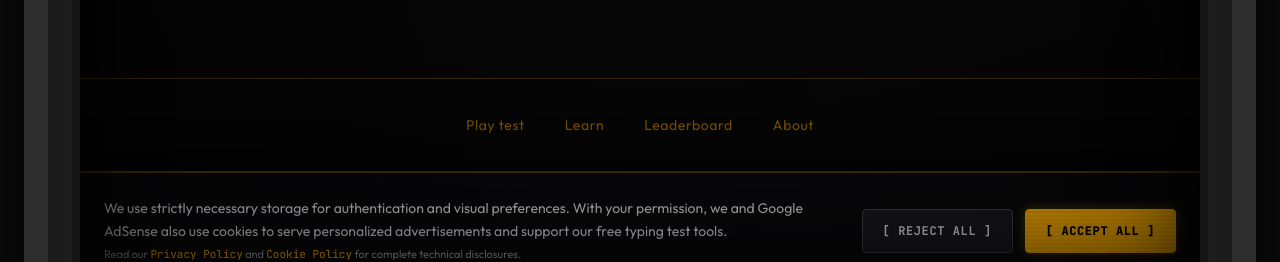
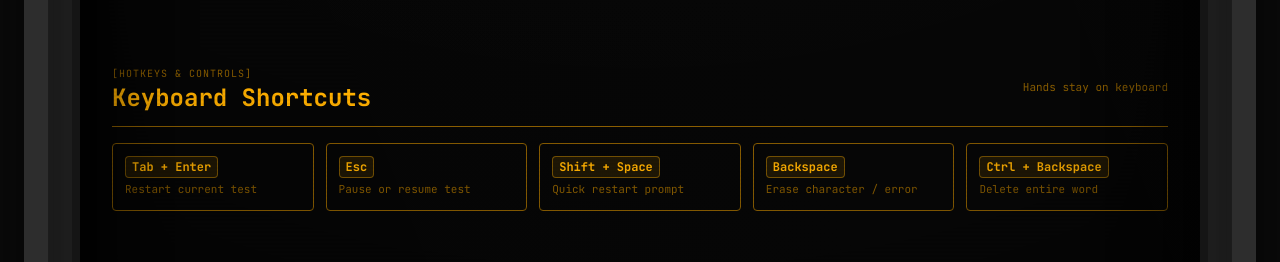
Before and after one commit to RAZAAli901/Typing-Test, a Next.js app: page / in a window 1280 px wide. Shown: the part 2495-2757 px from the top of the page. Built offline with nearby package versions, Linux system fonts and the light colour scheme; no server answers.

Commit message:
feat(home): add keyboard shortcut legend

```diff
--- a/src/app/page.tsx
+++ b/src/app/page.tsx
@@ -239,6 +239,54 @@ export default function Home() {
           </Link>
         </div>
       </section>
+
+      {/* Keyboard Shortcut Legend */}
+      <section className="w-full max-w-6xl space-y-4 font-mono text-xs md:text-sm">
+        <div className="border-b border-crt-border/60 pb-3 flex items-center justify-between">
+          <div>
+            <span className="text-[10px] tracking-widest text-crt-dim uppercase">[HOTKEYS &amp; CONTROLS]</span>
+            <h2 className="text-xl md:text-2xl font-bold text-crt-primary">Keyboard Shortcuts</h2>
+          </div>
+          <span className="text-[11px] text-crt-dim">Hands stay on keyboard</span>
+        </div>
+
+        <div className="grid grid-cols-2 sm:grid-cols-3 lg:grid-cols-5 gap-3">
+          <div className="p-3 border border-crt-border/70 rounded bg-crt-black/40 space-y-1">
+            <kbd className="inline-block px-1.5 py-0.5 border border-crt-primary/40 rounded bg-crt-primary/10 text-crt-primary font-bold text-xs">
+              Tab + Enter
+            </kbd>
+            <p className="text-[11px] text-crt-dim">Restart current test</p>
+          </div>
+
+          <div className="p-3 border border-crt-border/70 rounded bg-crt-black/40 space-y-1">
+            <kbd className="inline-block px-1.5 py-0.5 border border-crt-primary/40 rounded bg-crt-primary/10 text-crt-primary font-bold text-xs">
+              Esc
+            </kbd>
+            <p className="text-[11px] text-crt-dim">Pause or resume test</p>
+          </div>
+
+          <div className="p-3 border border-crt-border/70 rounded bg-crt-black/40 space-y-1">
+            <kbd className="inline-block px-1.5 py-0.5 border border-crt-primary/40 rounded bg-crt-primary/10 text-crt-primary font-bold text-xs">
+              Shift + Space
+            </kbd>
+            <p className="text-[11px] text-crt-dim">Quick restart prompt</p>
+          </div>
+
+          <div className="p-3 border border-crt-border/70 rounded bg-crt-black/40 space-y-1">
+            <kbd className="inline-block px-1.5 py-0.5 border border-crt-primary/40 rounded bg-crt-primary/10 text-crt-primary font-bold text-xs">
+              Backspace
+            </kbd>
+            <p className="text-[11px] text-crt-dim">Erase character / error</p>
+          </div>
+
+          <div className="p-3 border border-crt-border/70 rounded bg-crt-black/40 space-y-1">
+            <kbd className="inline-block px-1.5 py-0.5 border border-crt-primary/40 rounded bg-crt-primary/10 text-crt-primary font-bold text-xs">
+              Ctrl + Backspace
+            </kbd>
+            <p className="text-[11px] text-crt-dim">Delete entire word</p>
+          </div>
+        </div>
+      </section>
     </div>
   );
 }
```
